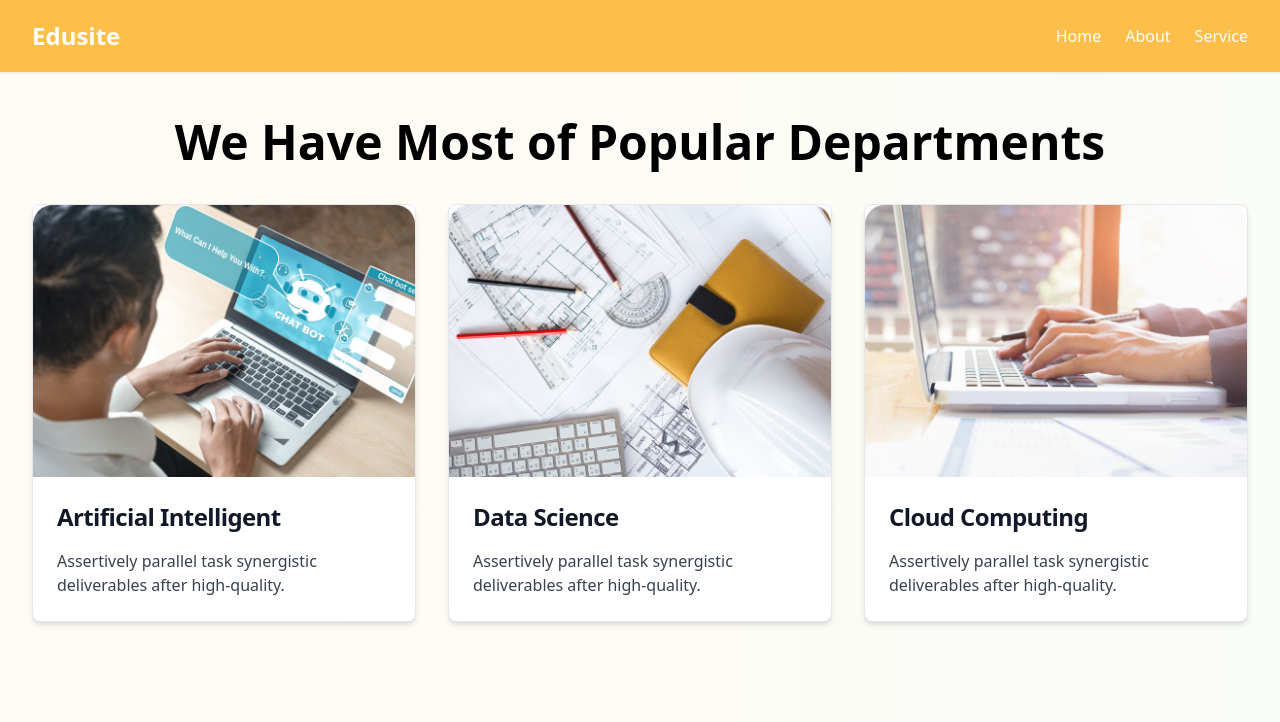
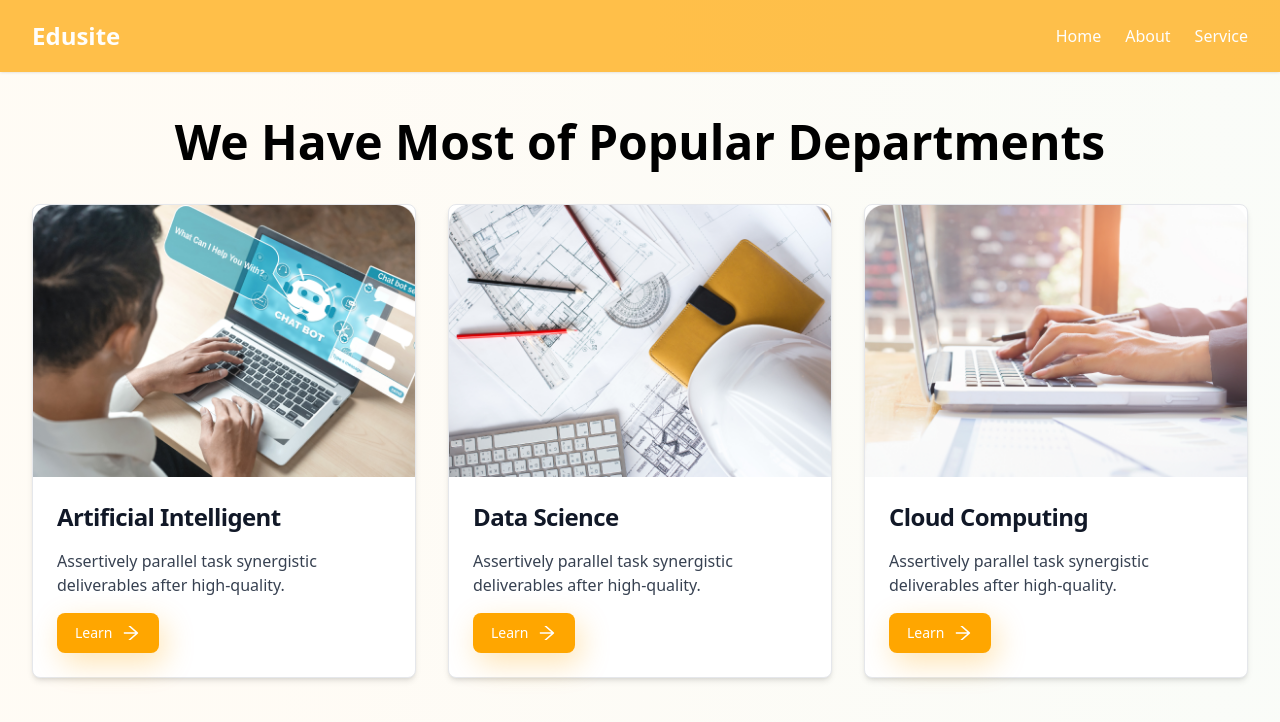
Before and after one commit to Alice2212/edusite, a React (Create React App) app: page /service in a window 1280 px wide. Shown: the top 722 px of the page. Built offline with nearby package versions, Linux system fonts and the light colour scheme.

Commit message:
courses added

```diff
--- a/src/components/Service.jsx
+++ b/src/components/Service.jsx
@@ -1,6 +1,8 @@
 import React from 'react'
 import details from '../Data/Department-Data';
-import { Card } from "flowbite-react";
+import { Card, Button } from "flowbite-react";
+import { AiOutlineArrowRight } from 'react-icons/ai';
+
 
 const Service = () => {
   const departmentLists = details.map((data) => (
@@ -12,7 +14,14 @@ const Service = () => {
         <p className="font-normal text-gray-700 dark:text-gray-400">
           {data.description}
         </p>
-
+        <div className="flex flex-wrap items-center gap-2">
+          <div>
+            <Button className="btn-primary hover:bg-[--orange-web]">
+              Learn
+              <AiOutlineArrowRight className="ml-2 h-5 w-5" />
+            </Button>
+          </div>
+        </div>
       </Card>
     </div>
   ));
```
